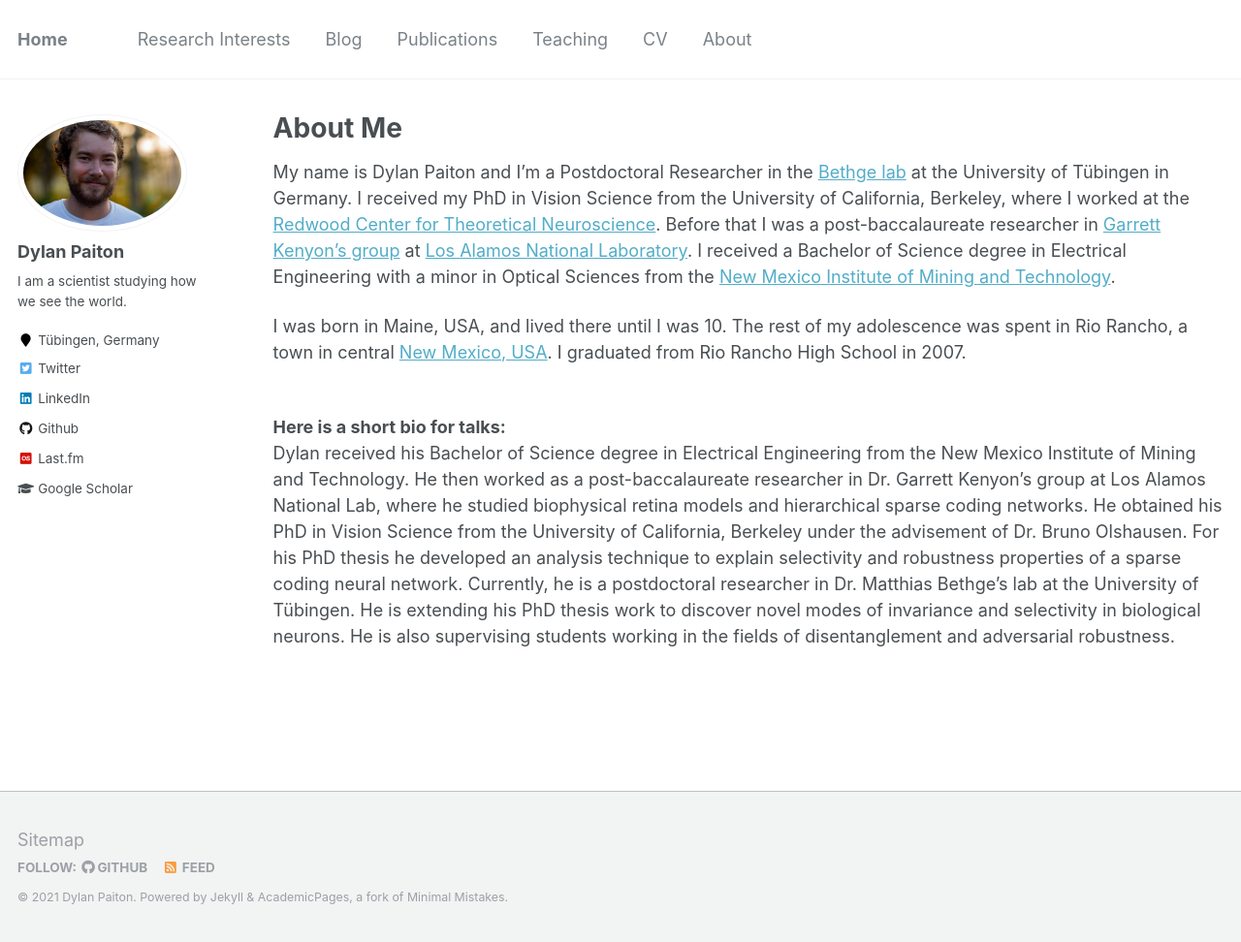
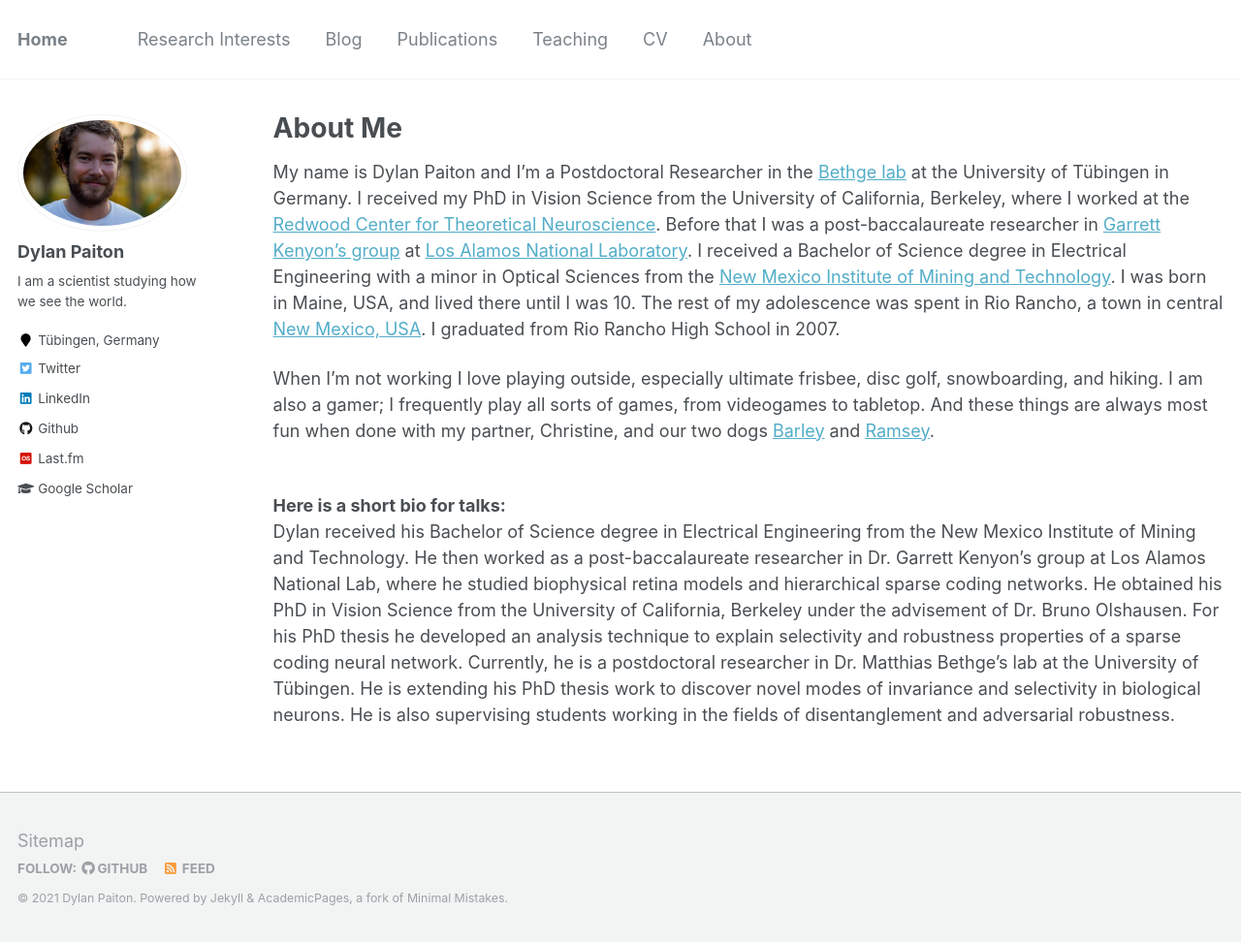
Before and after one commit to dpaiton/dpaiton.github.io, a Jekyll site: the page built from _pages/bio.md, in a window 1280 px wide and 972 px high. Shown: the whole window at 97% size. Built offline with Jekyll 4.4.1, drawn with Linux system fonts in a browser that asks for light colours.

Commit message:
added extracurriculars

```diff
--- a/_pages/bio.md
+++ b/_pages/bio.md
@@ -15,11 +15,16 @@ Before that I was a post-baccalaureate researcher in
 [Garrett Kenyon's group](http://petavision.github.io/) at
 [Los Alamos National Laboratory](https://youtu.be/55hlnlVuTpk). I received a Bachelor of Science
 degree in Electrical Engineering with a minor in Optical Sciences from the
-[New Mexico Institute of Mining and Technology](https://www.nmt.edu/academics/eleceng/).
-
-I was born in Maine, USA, and lived there until I was 10. The rest of my adolescence was spent in
+[New Mexico Institute of Mining and Technology](https://www.nmt.edu/academics/eleceng/). I was born
+in Maine, USA, and lived there until I was 10. The rest of my adolescence was spent in
 Rio Rancho, a town in central [New Mexico, USA](https://explorepartsunknown.com/destination/new-mexico/).
 I graduated from Rio Rancho High School in 2007.
+
+When I'm not working I love playing outside, especially ultimate frisbee, disc golf, snowboarding,
+and hiking. I am also a gamer; I frequently play all sorts of games, from videogames to tabletop.
+And these things are always most fun when done with my partner, Christine, and our two dogs
+[Barley](https://www.instagram.com/barleythedogg/)
+and [Ramsey](https://www.instagram.com/ramseythepup/).
 
 <br>
 <strong>Here is a short bio for talks:</strong>
```
